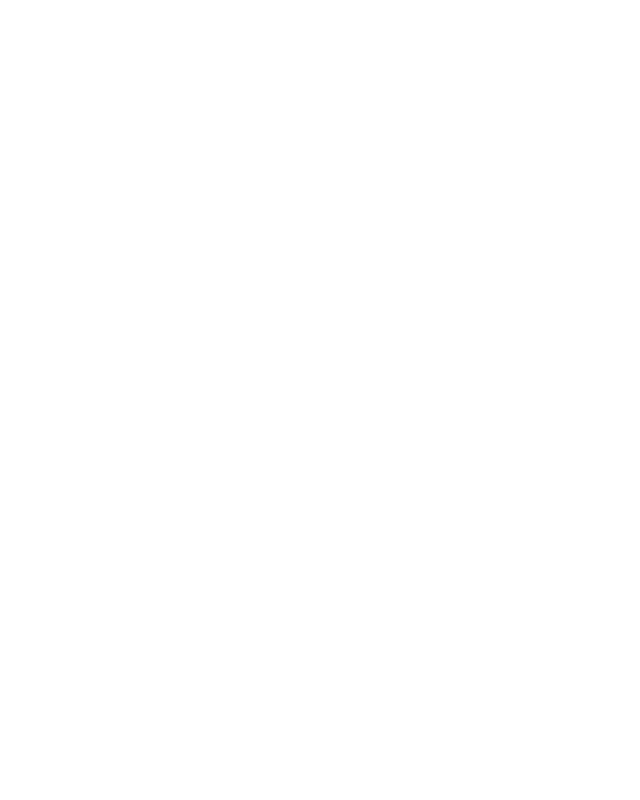
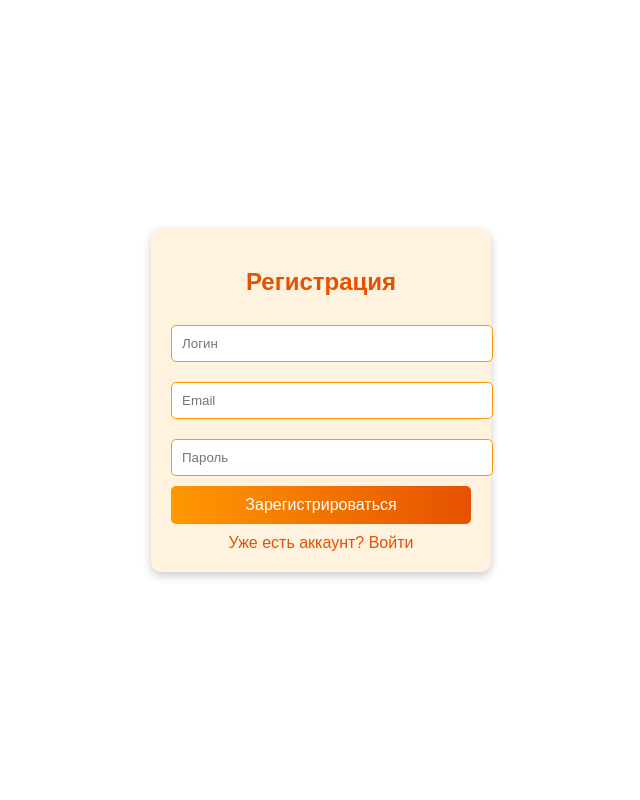
Before and after one commit to NotRindik/Python-Project-University, a Django app: page /register/ in a window 1280 px wide. Before the commit the part shown is empty. Shown: the whole page, without its empty margins (319-959 px from the left). Run offline with Django 5.2, Linux system fonts and the light colour scheme.

Commit message:
кароче папкуа стильня

```diff
--- /dev/null
+++ b/PythonProject/myapp/static/css/register.css
@@ -0,0 +1,57 @@
+body {
+    font-family: Arial, sans-serif;
+    background-color: #ffffff;
+    display: flex;
+    justify-content: center;
+    align-items: center;
+    height: 100vh;
+    margin: 0;
+}
+
+.container {
+    background: #fff3e0;
+    padding: 20px;
+    border-radius: 10px;
+    box-shadow: 0 4px 10px rgba(0, 0, 0, 0.2);
+    width: 300px;
+    text-align: center;
+}
+
+h2 {
+    color: #e65100;
+}
+
+input {
+    width: 100%;
+    padding: 10px;
+    margin: 10px 0;
+    border: 1px solid #ff9800;
+    border-radius: 5px;
+    outline: none;
+}
+
+button {
+    width: 100%;
+    background: linear-gradient(to right, #ff9800, #e65100);
+    color: white;
+    border: none;
+    padding: 10px;
+    border-radius: 5px;
+    cursor: pointer;
+    font-size: 16px;
+}
+
+button:hover {
+    background: linear-gradient(to right, #e65100, #bf360c);
+}
+
+a {
+    display: block;
+    margin-top: 10px;
+    color: #e65100;
+    text-decoration: none;
+}
+
+a:hover {
+    text-decoration: underline;
+}
--- /dev/null
+++ b/PythonProject/myapp/static/js/register.js
@@ -0,0 +1,7 @@
+document.addEventListener("DOMContentLoaded", function () {
+    const form = document.querySelector("form");
+
+    form.addEventListener("submit", function (event) {
+        alert("Форма отправлена!");
+    });
+});
--- a/PythonProject/myapp/templates/RegisterPage.html
+++ b/PythonProject/myapp/templates/RegisterPage.html
@@ -1,10 +1,23 @@
+{% load static %}
 <!DOCTYPE html>
 <html lang="en">
 <head>
     <meta charset="UTF-8">
-    <title>Title</title>
+    <meta name="viewport" content="width=device-width, initial-scale=1.0">
+    <title>Регистрация</title>
+    <link rel="stylesheet" href="{% static 'css/register.css' %}">
+    <script defer src="{% static 'js/register.js' %}"></script>
 </head>
 <body>
-
+    <div class="container">
+        <h2>Регистрация</h2>
+        <form action="/register/" method="POST">
+            <input type="text" name="username" placeholder="Логин" required>
+            <input type="email" name="email" placeholder="Email" required>
+            <input type="password" name="password" placeholder="Пароль" required>
+            <button type="submit">Зарегистрироваться</button>
+        </form>
+        <a href="/login/">Уже есть аккаунт? Войти</a>
+    </div>
 </body>
 </html>
```
